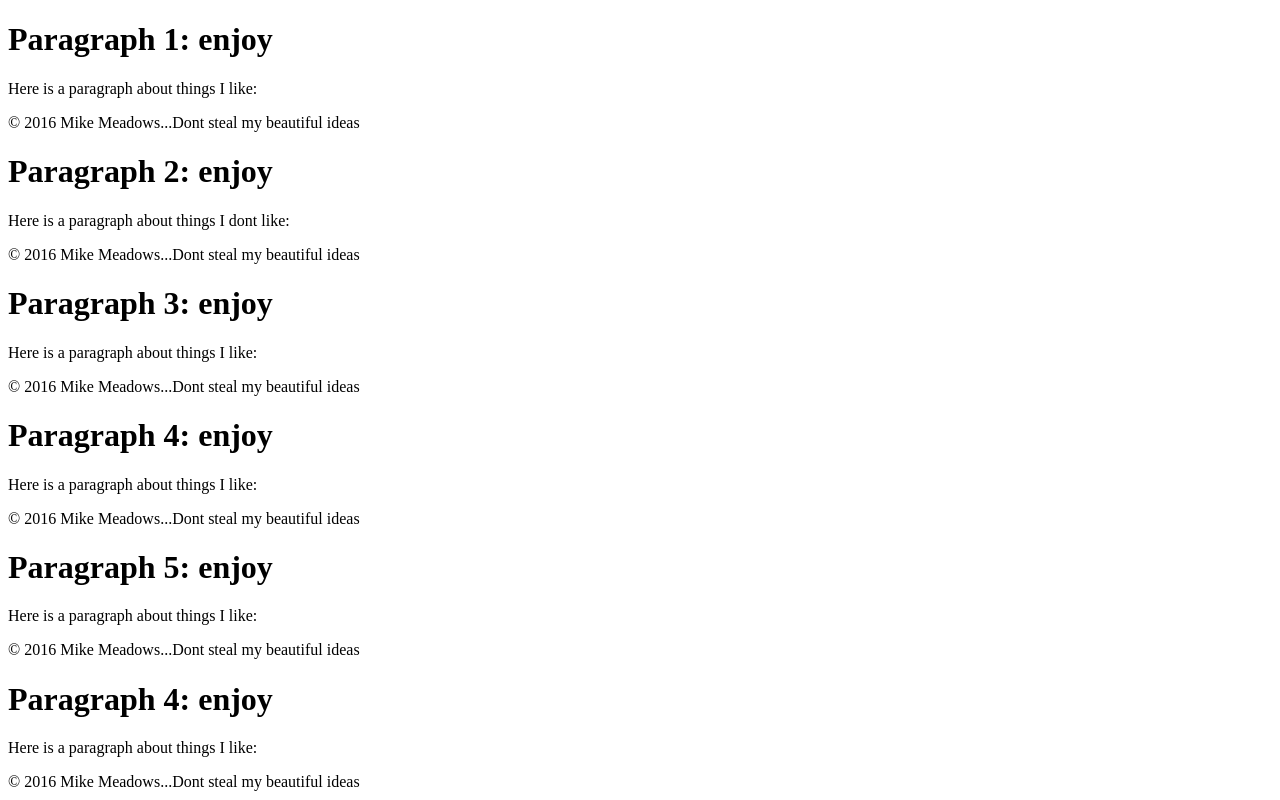
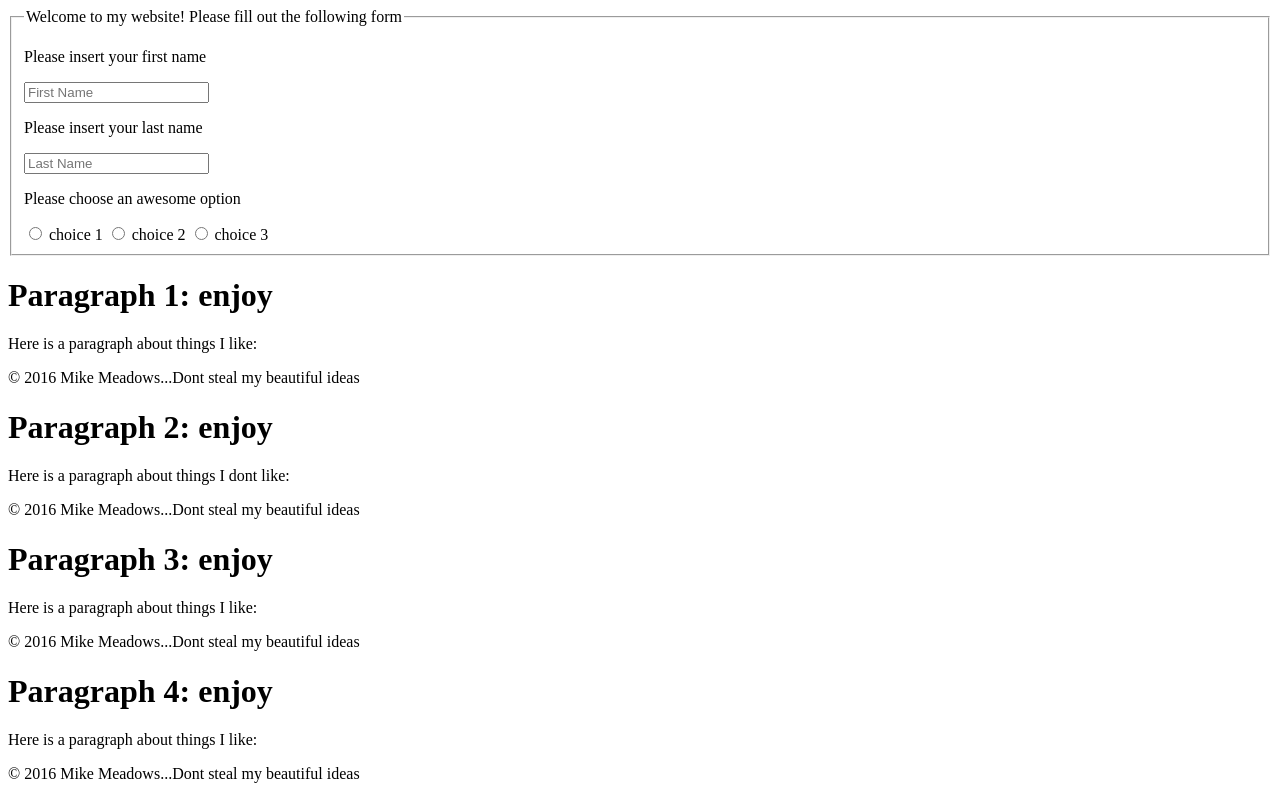
Before and after one commit to mmeadow3/myBlog, a plain HTML site: page index.html in a window 1280 px wide. Shown: the top 800 px of the page. Drawn offline with Linux system fonts and the light colour scheme.

Commit message:
index.html

```diff
--- a/index.html
+++ b/index.html
@@ -7,6 +7,26 @@
 	<link rel="stylesheet" href="">
 </head>
 <body>
+		<form>
+		 <fieldset>
+		    <legend action="" method="post">Welcome to my website! Please fill out the following form </legend>
+		    <p>Please insert your first name</p>
+		    	<input type="text" placeholder="First Name">
+		    <p>Please insert your last name</p>
+		    	<input type="text" placeholder="Last Name">
+		    <p>Please choose an awesome option</p>
+		    	<input type="radio" name="radio"> <label for="radio">choice 1</label>
+		    	<input type="radio" name="radio"> <label for="radio">choice 2</label>
+		    	<input type="radio" name="radio"> <label for="radio">choice 3</label>
+		</fieldset>
+
+
+
+	</form>
+
+
+
+
 	<h1 class="headers">Paragraph 1: enjoy</h1>
 		<p>Here is a paragraph about things I like: </p>
 			<footer>
```
